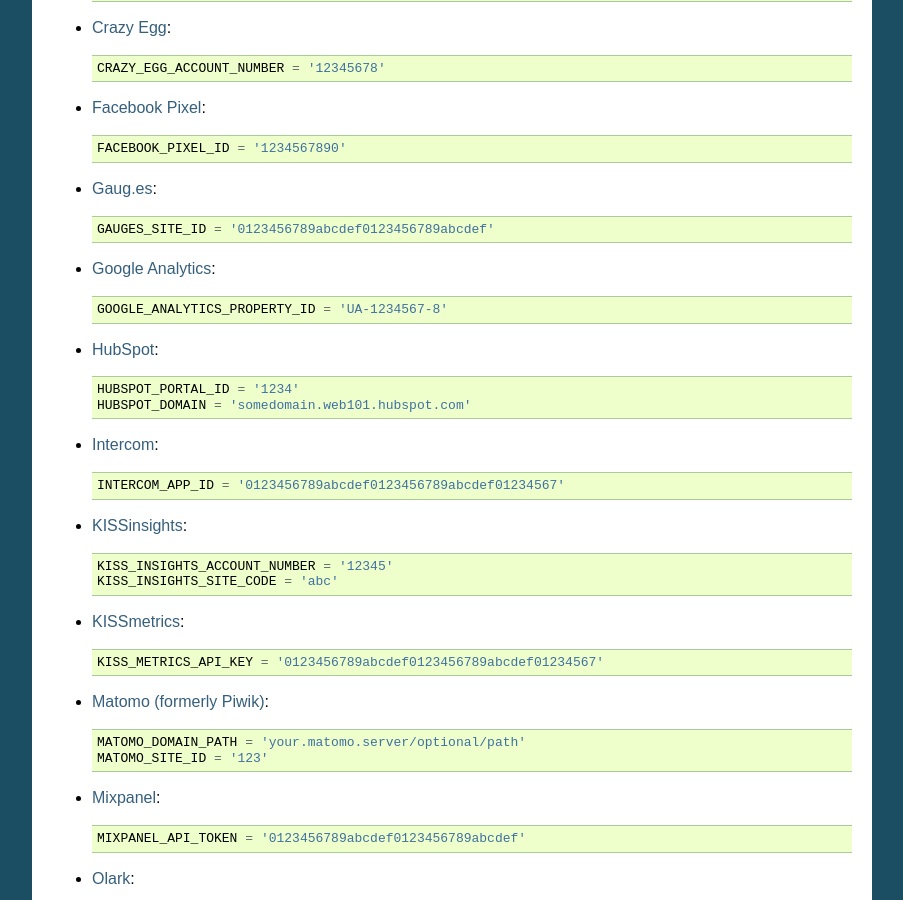
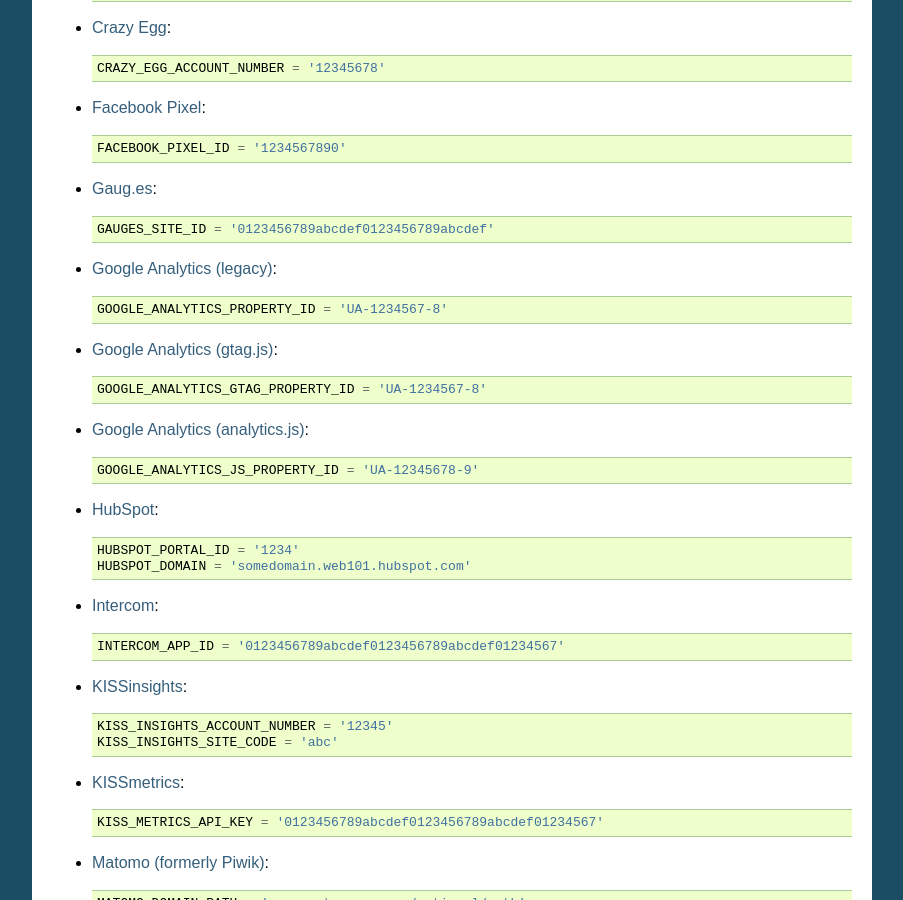
Before and after one commit to jazzband/django-analytical, a Sphinx documentation site: the page built from docs/install.rst, in a window 1280 px wide and 900 px high, scrolled down 1695 px. Shown: the whole window, without its empty margins (198-1101 px from the left). Built offline with Sphinx 7.4.7, drawn with Linux system fonts in a browser that asks for light colours.

Commit message:
Add missing Google Analytics instructions to install section

```diff
--- a/docs/install.rst
+++ b/docs/install.rst
@@ -133,9 +133,17 @@
 
     GAUGES_SITE_ID = '0123456789abcdef0123456789abcdef'
 
-* :doc:`Google Analytics <services/google_analytics>`::
+* :doc:`Google Analytics (legacy) <services/google_analytics>`::
 
     GOOGLE_ANALYTICS_PROPERTY_ID = 'UA-1234567-8'
+
+* :doc:`Google Analytics (gtag.js) <services/google_analytics_gtag>`::
+
+    GOOGLE_ANALYTICS_GTAG_PROPERTY_ID = 'UA-1234567-8'
+
+* :doc:`Google Analytics (analytics.js) <services/google_analytics_js>`::
+
+    GOOGLE_ANALYTICS_JS_PROPERTY_ID = 'UA-12345678-9'
 
 * :doc:`HubSpot <services/hubspot>`::
 
--- a/docs/services/google_analytics_js.rst
+++ b/docs/services/google_analytics_js.rst
@@ -65,7 +65,7 @@
 of your account.  Set :const:`GOOGLE_ANALYTICS_JS_PROPERTY_ID` in the
 project :file:`settings.py` file::
 
-    GOOGLE_ANALYTICS_JS_PROPERTY_ID = 'UA-XXXXXX-X'
+    GOOGLE_ANALYTICS_JS_PROPERTY_ID = 'UA-XXXXXXXX-X'
 
 If you do not set a property ID, the tracking code will not be rendered.
 
```
